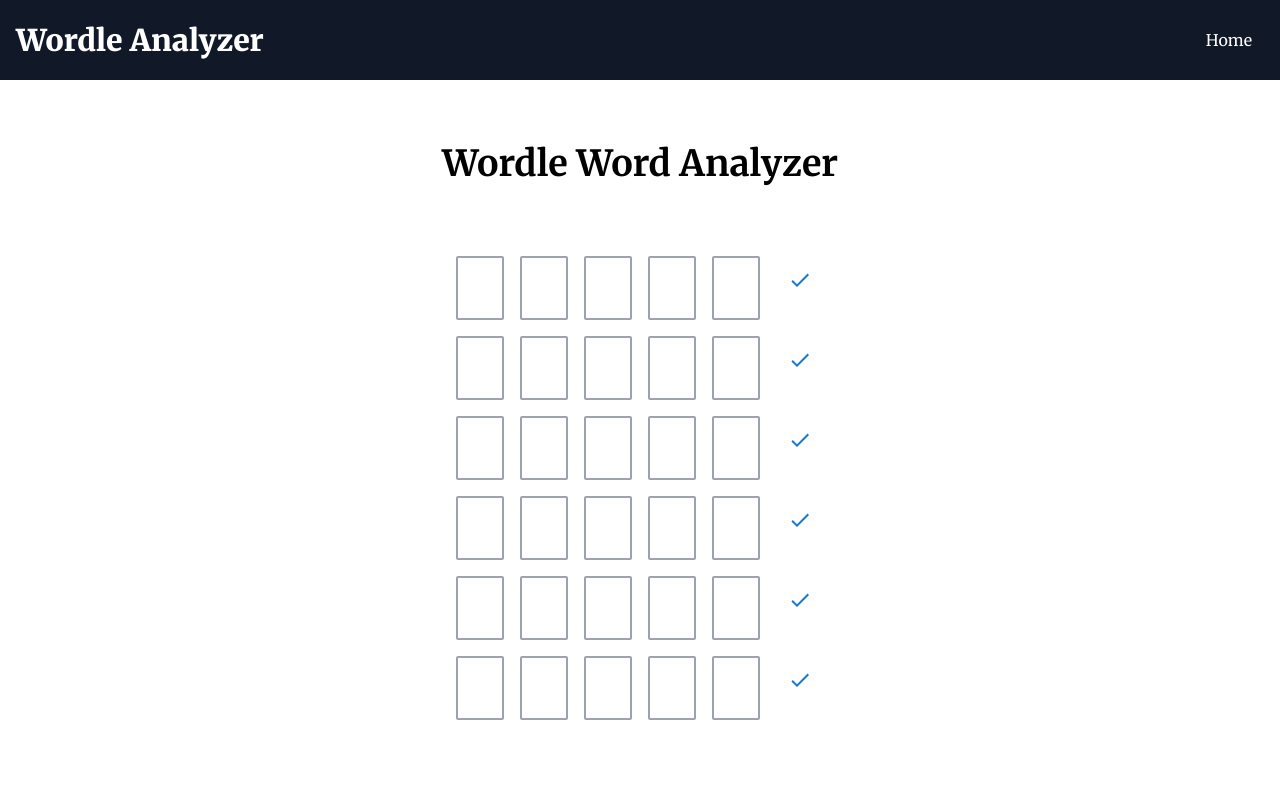
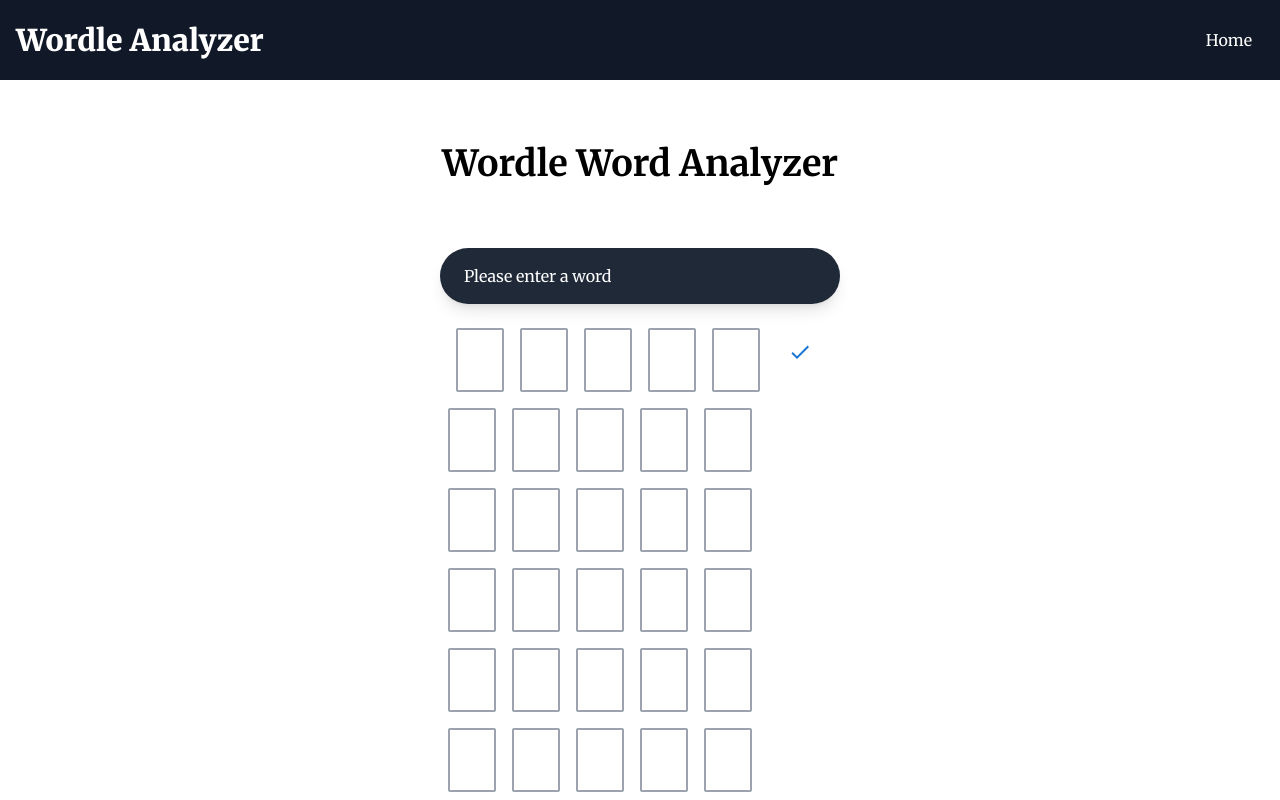
Before and after one commit to tylerlatshaw/WordleAnalyzer, a Next.js app: page / in a window 1280 px wide. Shown: the top 800 px of the page. Built offline with nearby package versions, Linux system fonts and the light colour scheme.

Commit message:
Added message handling

```diff
--- a/src/app/page.tsx
+++ b/src/app/page.tsx
@@ -1,11 +1,20 @@
+"use client";
+
+import { Metadata } from "next";
+import { useState } from "react";
 import FormHandler from "./../components/form-handler";
-import { Metadata } from "next";
+import MessageCenter from "./../components/message-center";
+import EmptyInput from "@/components/empty-input";
+import { gameState } from "@/lib/type-library";
 
 export const metadata: Metadata = {
   title: "Wordle Word Analyzer",
 };
 
 export default function Page() {
+  const [message, setMessage] = useState("Please enter a word");
+  const [wordCount, setWordCount] = useState(1);
+  const [gameState, setGameState] = useState<gameState>("playing");
 
   return <>
     <div className="h-full mx-4 md:mx-0">
@@ -15,12 +24,33 @@
 
         <div className="flex flex-row items-center justify-center w-full my-8">
           <div className="flex flex-col items-center justify-center">
-            <FormHandler />
-            <FormHandler />
-            <FormHandler />
-            <FormHandler />
-            <FormHandler />
-            <FormHandler />
+            <MessageCenter message={message} setMessage={setMessage} />
+            <FormHandler messageState={{ message, setMessage }} wordCountState={{ wordCount, setWordCount }} gamePlayState={{ gameState, setGameState }} />
+            {
+              wordCount >= 2 ?
+                <FormHandler messageState={{ message, setMessage }} wordCountState={{ wordCount, setWordCount }} gamePlayState={{ gameState, setGameState }} /> :
+                <EmptyInput />
+            }
+            {
+              wordCount >= 3 ?
+                <FormHandler messageState={{ message, setMessage }} wordCountState={{ wordCount, setWordCount }} gamePlayState={{ gameState, setGameState }} /> :
+                <EmptyInput />
+            }
+            {
+              wordCount >= 4 ?
+                <FormHandler messageState={{ message, setMessage }} wordCountState={{ wordCount, setWordCount }} gamePlayState={{ gameState, setGameState }} /> :
+                <EmptyInput />
+            }
+            {
+              wordCount >= 5 ?
+                <FormHandler messageState={{ message, setMessage }} wordCountState={{ wordCount, setWordCount }} gamePlayState={{ gameState, setGameState }} /> :
+                <EmptyInput />
+            }
+            {
+              wordCount >= 6 ?
+                <FormHandler messageState={{ message, setMessage }} wordCountState={{ wordCount, setWordCount }} gamePlayState={{ gameState, setGameState }} /> :
+                <EmptyInput />
+            }
           </div>
         </div>
 
--- /dev/null
+++ b/src/components/empty-input.tsx
@@ -0,0 +1,23 @@
+"use client";
+
+export default function EmptyInput() {
+
+    return <div className="flex flex-row items-center">
+        <div className="w-12 h-16 m-2 border-2 border-gray-400 rounded-sm">
+            <div className="w-full h-full m-0 p-0"></div>
+        </div>
+        <div className="w-12 h-16 m-2 border-2 border-gray-400 rounded-sm">
+            <div className="w-full h-full m-0 p-0"></div>
+        </div>
+        <div className="w-12 h-16 m-2 border-2 border-gray-400 rounded-sm">
+            <div className="w-full h-full m-0 p-0"></div>
+        </div>
+        <div className="w-12 h-16 m-2 border-2 border-gray-400 rounded-sm">
+            <div className="w-full h-full m-0 p-0"></div>
+        </div>
+        <div className="w-12 h-16 m-2 border-2 border-gray-400 rounded-sm">
+            <div className="w-full h-full m-0 p-0"></div>
+        </div>
+        <div className="w-12 h-16 mx-4 my-2"></div>
+    </div>;
+}
--- a/src/components/form-handler.tsx
+++ b/src/components/form-handler.tsx
@@ -6,9 +6,10 @@
 import CheckIcon from "@mui/icons-material/Check";
 import { splitWord } from "./../utilities/word-processing";
 
-import type { classColorState, inputState, letterResponseType } from "./../lib/type-library";
+import type { classColorState, formHandlePropsType, inputState, letterResponseType } from "./../lib/type-library";
 
-export default function FormHandler() {
+// eslint-disable-next-line no-unused-vars
+export default function FormHandler(props: formHandlePropsType) {
     const [word, setWord] = useState("");
     const [inputState, setInputState] = useState<inputState>("input");
     const [letterResponse, setLetterResponse] = useState<letterResponseType[]>([]);
@@ -18,6 +19,9 @@
         if (word.length === 5) {
             setLetterResponse(splitWord(word));
             setInputState("button");
+            props.messageState.setMessage("Click each letter to set if you were correct");
+        } else {
+            props.messageState.setMessage("Please enter enough letters");
         }
     }
 
@@ -58,7 +62,24 @@
     function handleButtonSubmit() {
         if (!letterResponse.some(letter => letter.response === "unset")) {
             setInputState("readOnly");
+            calculateWin();
+        } else {
+            props.messageState.setMessage("Please set all letters first");
         }
+    }
+
+    function calculateWin() {
+        if (letterResponse.some(letter => letter.response === "incorrect" || letter.response === "misplaced")) { //Not a win yet
+            if (props.wordCountState.wordCount < 6) {
+                props.messageState.setMessage("Please enter another word");
+                props.wordCountState.setWordCount(props.wordCountState.wordCount + 1);
+            } else {
+                props.messageState.setMessage("Sorry, you lost");
+            }
+        } else {
+            props.messageState.setMessage("You won in " + props.wordCountState.wordCount + "!");
+        }
+
     }
 
     if (inputState === "input") {
--- /dev/null
+++ b/src/components/message-center.tsx
@@ -0,0 +1,15 @@
+"use client";
+
+import type { messageParamType } from "./../lib/type-library";
+
+// eslint-disable-next-line no-unused-vars
+export default function MessageCenter({ message, setMessage }: messageParamType) {
+
+    return <>
+        <div className="flex items-center w-full px-6 py-4 mb-4 rounded-full bg-gray-800 shadow-lg">
+            <span className="text-white">
+                {message}
+            </span>
+        </div>
+    </>;
+}
```
Also changed, not shown: src/lib/type-library.tsx (+23 -0 lines).
